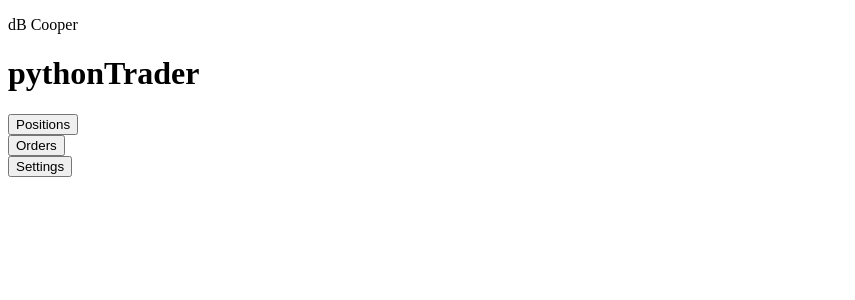
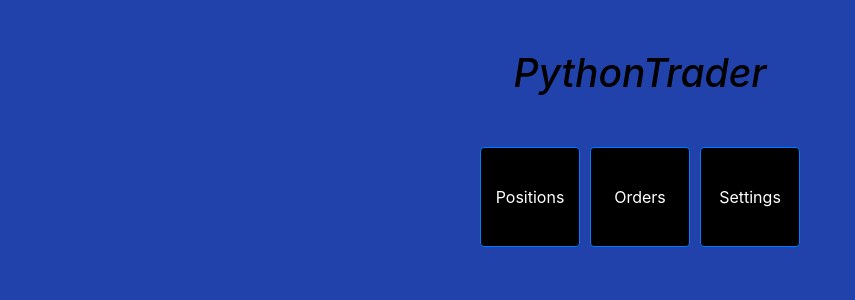
Before and after one commit to regholl/pythonTrading, a Flask app: template ver1/flaskr/templates/home.html in a window 1280 px wide. Shown: the top 300 px of the page, without its empty margins (0-855 px from the left). Run offline with Flask 3, Linux system fonts and the light colour scheme; the template is opened without the code that fills it, so the values that code supplies are empty; some libraries are stand-ins or nearby versions.

Commit message:
chatGPT frontend, homepage

```diff
--- a/ver1/flaskr/templates/home.html
+++ b/ver1/flaskr/templates/home.html
@@ -1,25 +1,55 @@
 <!DOCTYPE html>
 <html>
 <head>
+  <title>PythonTrader</title>
+  <link rel="stylesheet" href="https://maxcdn.bootstrapcdn.com/bootstrap/4.0.0/css/bootstrap.min.css">
+  <style>
+    body {
+      background-color: #2142ab;
+    }
+
+    .container {
+      text-align: center;
+      margin-top: 50px;
+    }
+
+    .pythonTraderTitle {
+      color: black;
+      font-size: 36px;
+	  font-style: italic;
+    }
+
+    .btn-form {
+      margin-top: 50px;
+      display: flex;
+      justify-content: center;
+    }
+
+    .btn-primary {
+      background-color: black;
+      color: white;
+      width: 100px;
+      height: 100px;
+      margin: 0 5px;
+    }
+  </style>
 </head>
 <body>
-		<header id="heading">
-			<p id="author">dB Cooper</p>
-		</header>
-		<div id="title_container">
-			<h1 id="page_title">pythonTrader</h1>
+  <div class="container">
+	<div class="pythonTraderTitle">
+		<h1 style="font-size: 39px;">PythonTrader</h1>
 	</div>
-		<div id="buttons">
+    <div class="btn-form">
       <form method="post" action="/">
-                <input type="submit" value="Positions" name="positions"/>
+        <input type="submit" value="Positions" name="positions" class="btn btn-primary">
       </form>
       <form method="post" action="/">
-                <input type="submit" value="Orders" name="orders"/>
+        <input type="submit" value="Orders" name="orders" class="btn btn-primary">
       </form>
       <form method="post" action="/">
-                <input type="submit" value="Settings" name="settings"/>
+        <input type="submit" value="Settings" name="settings" class="btn btn-primary">
       </form>
     </div>
-
+  </div>
 </body>
 </html>
```
Also changed, not shown: ver1/flaskr/db.py (+22 -38 lines). Lines whose indentation alone changed are shown as unchanged.
